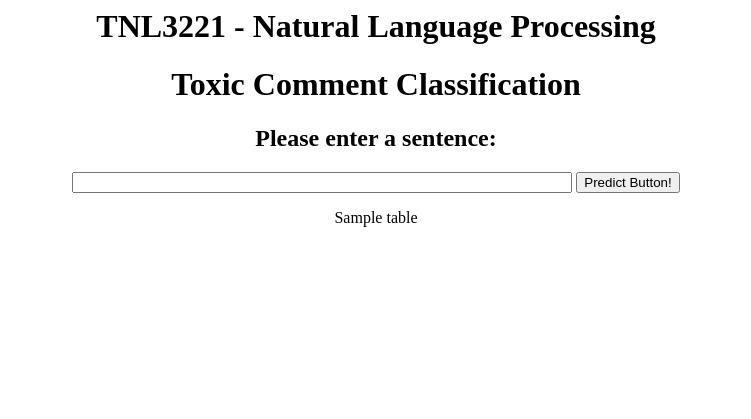
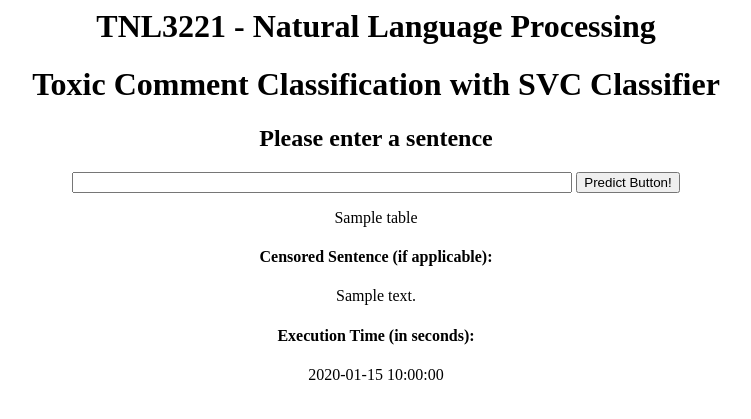
Before and after one commit to jiachun23/NLP-toxic-comments, a Flask app: template templates/index.html in a window 1280 px wide. Shown: the top 419 px of the page, without its empty margins (264-1015 px from the left). Run offline with Flask 2, Linux system fonts and the light colour scheme; the template is opened without the code that fills it: most values are stand-ins (such as "Sample title", 1, 10 or a date in 2020).

Commit message:
Add files via upload

```diff
--- a/app.py
+++ b/app.py
@@ -7,18 +7,19 @@ from nltk.stem import PorterStemmer, WordNetLemmatizer
 from stop_words import get_stop_words
 from sklearn.feature_extraction.text import CountVectorizer
 import pickle
-
-
+import time
 
 app = Flask(__name__)
+
 
 @app.route('/')
 def main_page():
     return render_template('index.html')
 
-@app.route('/predict', methods = ['POST'] )
+
+@app.route('/predict', methods=['POST'])
 def toxic_comments_classifier():
-
+    start = time.time()
     # Preprocessing steps
     df = pd.read_csv("train.csv")
     df = df.reindex(np.random.permutation(df.index))
@@ -34,7 +35,6 @@ def toxic_comments_classifier():
         if len(comment[ix]) <= 400:
             comments.append(comment[ix])
             labels.append(label[ix])
-
 
     punctuation_edit = string.punctuation.replace('\'', '') + "0123456789"
     outtab = "                                         "
@@ -69,10 +69,10 @@ def toxic_comments_classifier():
     with open('BR-with-SVC.pkl', 'rb') as f:
         clf = pickle.load(f)
 
+    input_text = request.form['comment']
 
-    input_text = request.form['comment']
     new_sample = list(input_text.split(" "))
-    print(new_sample)
+    ori_text = list(input_text.split(" "))
 
     for i in range(len(new_sample)):
         new_sample[i] = new_sample[i].lower().translate(trantab)
@@ -88,9 +88,10 @@ def toxic_comments_classifier():
         text = []
         censored = []
         j = 0
+
         for i in range(len(comments)):
 
-            string = " "
+            # string = " "
             censored.append([])
             tag.append([])
             if predict[i][0] == 1:
@@ -112,13 +113,13 @@ def toxic_comments_classifier():
                 tag[j].append('identity_hate')
 
             if tag[j]:
-                string = str("*" * len(comments[j]))
+                string = str("*" * len(ori_text[j]))
                 censored[j].append(string)
 
             if not tag[j]:
                 tag[j].append('None')
 
-            text.append(comments[i])
+            text.append(ori_text[i])
             tag[j] = ', '.join(tag[j])
             censored[j] = ' '.join(censored[j])
             j += 1
@@ -136,7 +137,23 @@ def toxic_comments_classifier():
     result = show_prediction(predict.toarray(), new_sample)
 
 
-    return render_template('index.html', tables=[result.to_html()])
+    censored_sentence = result['Censored text'].values.tolist()
+    final = []
+    for i in range(len(censored_sentence)):
+        if censored_sentence[i].__contains__("*"):
+
+            final.append(censored_sentence[i])
+        else:
+
+            final.append(ori_text[i])
+
+    final = ' '.join(final)
+
+    end = time.time()
+
+    time_taken = end - start
+
+    return render_template('index.html', tables=[result.to_html()], comment_here=final, time_here=time_taken)
 
 
 if __name__ == '__main__':
--- a/templates/index.html
+++ b/templates/index.html
@@ -2,6 +2,10 @@
 <style>
 body {
   background-color: white;
+}
+
+.page {
+  text-align: center;
 }
 </style>
 </head>
@@ -9,8 +13,8 @@ body {
 <body>
 
 <h1>TNL3221 - Natural Language Processing</h1>
-<h1>Toxic Comment Classification</h1>
-<h2>Please enter a sentence: </h2>
+<h1>Toxic Comment Classification with SVC Classifier</h1>
+<h2>Please enter a sentence</h2>
 
 <form action="/predict"method="post">
 
@@ -21,12 +25,20 @@ body {
   <button name = "predictBtn" type="submit">Predict Button!</button>
 </form>
 
-</center>
-
-<div class=page align="center">
   {% for table in tables %}
     {{ table|safe }}
   {% endfor %}
-</div>
+
+<h4>Censored Sentence (if applicable):</h4>
+
+{{ comment_here }}
+
+<h4>Execution Time (in seconds): </h4>
+
+{{ time_here }}
+</center>
+
+
+
 
 </body>
```
